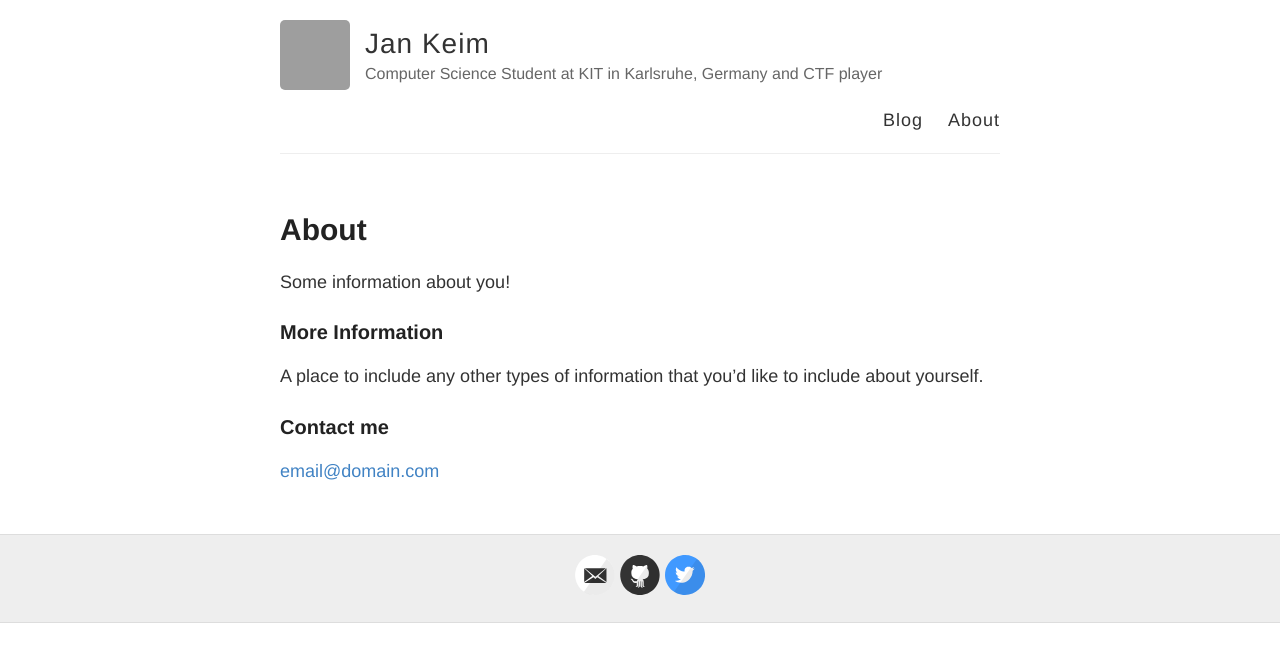
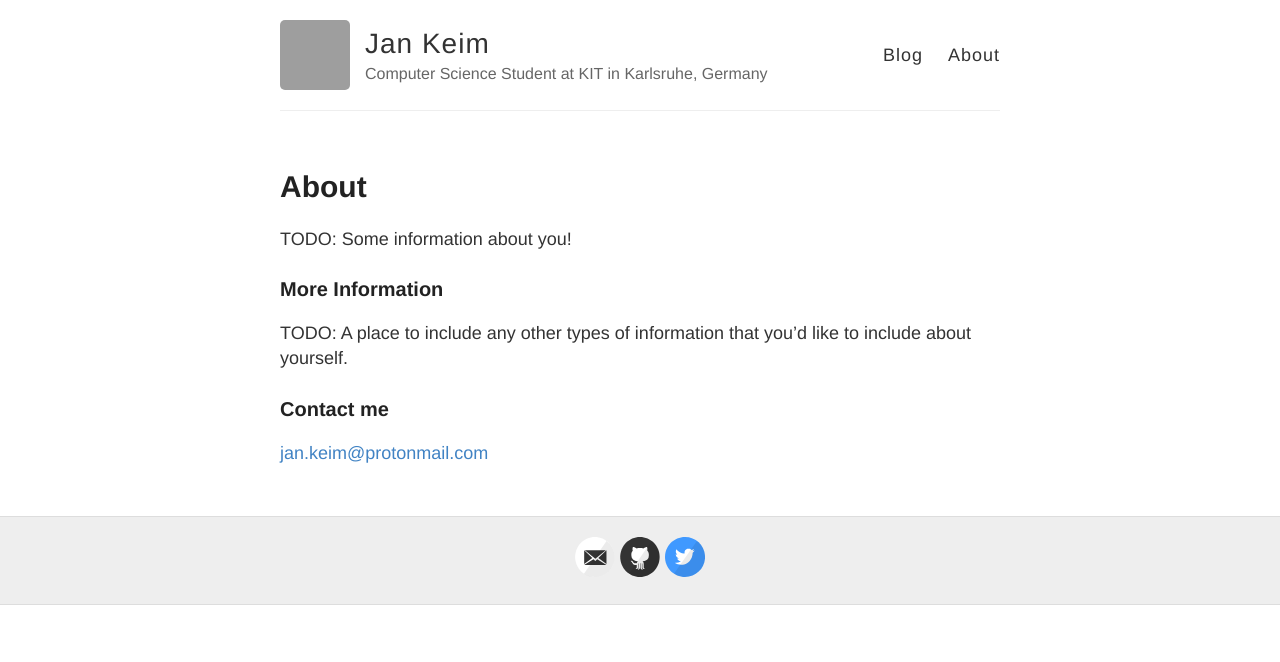
Before and after one commit to Gram21/Gram21.github.io, a Jekyll site: the page built from about.md, in a window 1280 px wide. Shown: the top 662 px of the page. Built offline with Jekyll 4.4.1, drawn with Linux system fonts in a browser that asks for light colours; grey boxes are pictures that could not be loaded.

Commit message:
shortened short bio Added TODO in about

```diff
--- a/_config.yml
+++ b/_config.yml
@@ -6,7 +6,7 @@
 name: Jan Keim
 
 # Short bio or description (displayed in the header)
-description: Computer Science Student at KIT in Karlsruhe, Germany and CTF player
+description: Computer Science Student at KIT in Karlsruhe, Germany
 
 # URL of your avatar or profile pic (you could use your GitHub profile pic)
 avatar: https://avatars1.githubusercontent.com/u/7968938
--- a/about.md
+++ b/about.md
@@ -4,12 +4,12 @@
 permalink: /about/
 ---
 
-Some information about you!
+TODO: Some information about you!
 
 ### More Information
 
-A place to include any other types of information that you'd like to include about yourself.
+TODO: A place to include any other types of information that you'd like to include about yourself.
 
 ### Contact me
 
-[email@domain.com](mailto:email@domain.com)
+[jan.keim@protonmail.com](mailto:jan.keim@protonmail.com)
```
